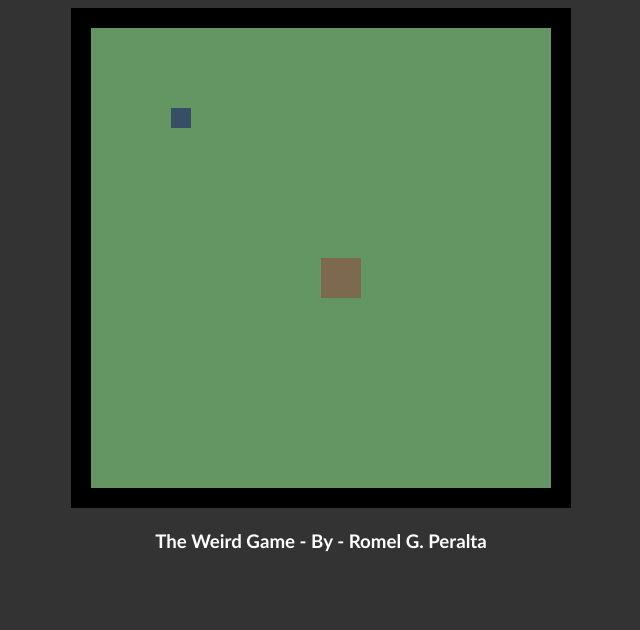
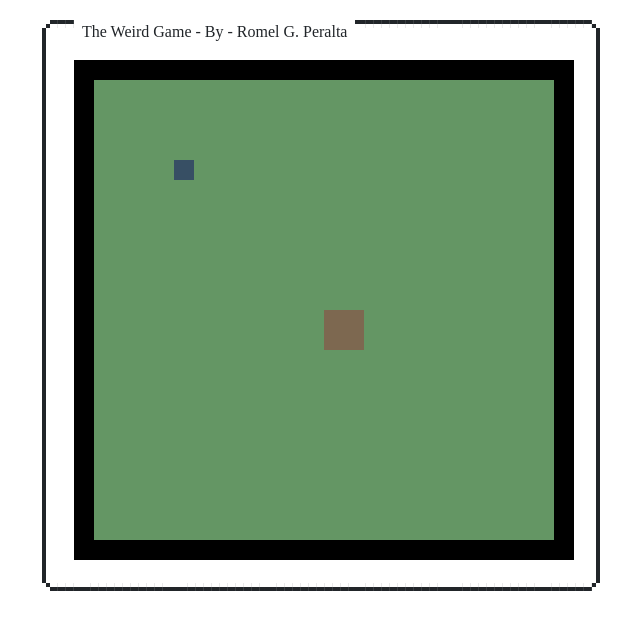
Before and after one commit to trunicz/dev_weird_game, a website: page index.html in a window 1280 px wide. Shown: the whole page, without its empty margins (319-959 px from the left). Drawn offline with nearby package versions, Linux system fonts and the light colour scheme.

Commit message:
fix nes style

```diff
--- a/index.html
+++ b/index.html
@@ -7,11 +7,19 @@
   <meta name="viewport" contenta="width=device-width, initial-scale=1.0">
   <title>Document</title>
   <link rel="stylesheet" href="src/style.css">
+  <link href="https://unpkg.com/nes.css@2.3.0/css/nes.min.css" rel="stylesheet" />
+  <link rel="preconnect" href="https://fonts.googleapis.com">
+  <link rel="preconnect" href="https://fonts.gstatic.com" crossorigin>
+  <link
+    href="https://fonts.googleapis.com/css2?family=Nunito:ital,wght@0,200;0,300;0,400;0,500;0,600;0,700;0,800;0,900;1,200;1,300;1,400;1,500;1,600;1,700;1,800;1,900&display=swap"
+    rel="stylesheet">
 </head>
 
 <div class="canva_container">
-  <canvas width="500" height="500" id="canva"></canvas>
-  <h3>The Weird Game - By - Romel G. Peralta</h3>
+  <div class="nes-container is-rounded with-title">
+    <p class="title">The Weird Game - By - Romel G. Peralta</p>
+    <canvas width="500" height="500" id="canva"></canvas>
+  </div>
 </div>
 
 <script src="src/main.js"></script>
--- a/package.json
+++ b/package.json
@@ -4,7 +4,7 @@
   "description": "weird",
   "main": "index.js",
   "scripts": {
-    "test": "echo \"Error: no test specified\" && exit 1"
+    "sass": "sass src/style.scss src/style.css"
   },
   "repository": {
     "type": "git",
--- a/src/style.css
+++ b/src/style.css
@@ -1,10 +1,16 @@
+
+
 body{
   background-color: #333;
-  font-family:'Trebuchet MS', 'Lucida Sans Unicode', 'Lucida Grande', 'Lucida Sans', Arial, sans-serif;
+  font-family:'Press Start2P Regular','Nunito';
 }
 .canva_container{
-  text-align: center;
-  color: white;
+  display: flex;
+  justify-content: center;
+  padding: 20px;
+}
+.canva_container > div{
+  width: 550px;
 }
 #canva{
   background-color: #000;
```
